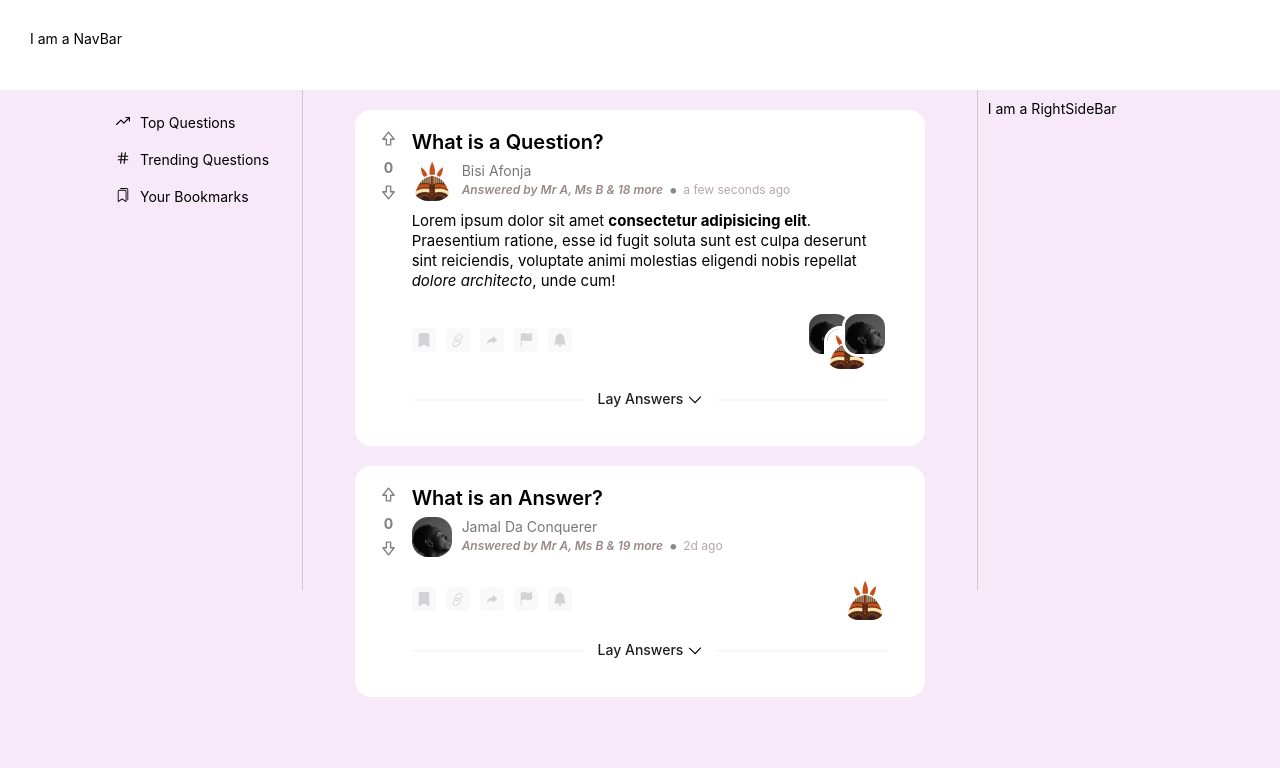
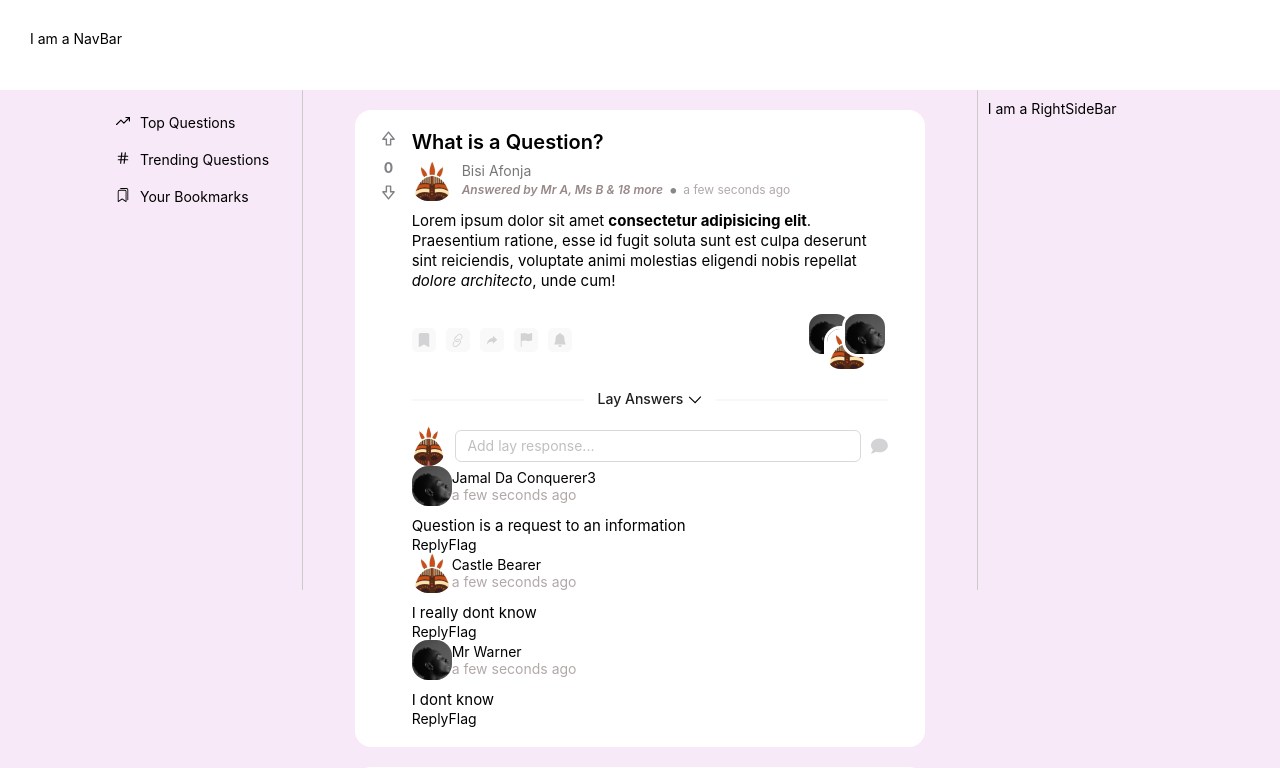
Before and after one commit to whoismuktar/lay-app, a React (Create React App) app: page / in a window 1280 px wide. Shown: the top 768 px of the page. Built offline with nearby package versions, Linux system fonts and the light colour scheme.

Commit message:
progress

```diff
--- a/src/Assets/styles/index.scss
+++ b/src/Assets/styles/index.scss
@@ -6,7 +6,7 @@
   -webkit-font-smoothing: antialiased;
   -moz-osx-font-smoothing: grayscale;
   background-color: #f7e9f8;
-  overflow: hidden;
+  overflow-x: hidden;
 }
 
 .borderTest {
@@ -20,6 +20,18 @@
   list-style: none;
 }
 
+.dflex {
+  display: flex;
+}
+
+.justify-center {
+  display: flex;
+  justify-content: center;
+}
+.justify-space-between {
+  display: flex;
+  justify-content: space-between;
+}
 .align-center {
   display: flex;
   align-items: center;
--- a/src/Helper/index.js
+++ b/src/Helper/index.js
@@ -1,6 +1,21 @@
 import moment from "moment";
 
 export const Filter = {
+  getFullName(user) {
+    if (user) {
+      return `${user.firstName} ${user.lastName}`
+    }
+    return ""
+  },
+  currentUser() {
+    return {
+      username: "dexter",
+      firstName: "Jamal",
+      lastName: "Da Conquerer",
+      profileImage: require("../Assets/images/conquerer.jpeg"),
+    }
+  },
+
   toLocalTimeString(str) {
     return moment(str).calendar(null, {
       lastDay: "[Yesterday,] LT",
--- a/src/Pages/Home/index.js
+++ b/src/Pages/Home/index.js
@@ -1,12 +1,11 @@
 import React from "react";
-import Feed from "../../components/Feed"
+import Feed from "../../components/Feed";
 
 const mainFeed = [
   {
     id: 1,
     title: "What is a Question?",
-    description:
-      `Lorem ipsum dolor sit amet <b>consectetur adipisicing elit</b>.
+    description: `Lorem ipsum dolor sit amet <b>consectetur adipisicing elit</b>.
       Praesentium ratione, esse id fugit soluta sunt est culpa
       deserunt sint reiciendis, voluptate animi molestias
       eligendi nobis repellat <em>dolore architecto</em>, unde cum!`,
@@ -29,6 +28,41 @@
           lastName: "Da Conquerer",
           profileImage: require("../../Assets/images/conquerer.jpeg"),
         },
+        replies: [
+          {
+            comment: {
+              title: "I really dont know",
+            },
+            user: {
+              username: "princess",
+              firstName: "Castle",
+              lastName: "Bearer",
+              profileImage: null,
+            },
+          },
+          {
+            comment: {
+              title: "I really dont know",
+            },
+            user: {
+              username: "princess",
+              firstName: "Castle",
+              lastName: "Bearer",
+              profileImage: null,
+            },
+          },
+          {
+            comment: {
+              title: "I really dont know",
+            },
+            user: {
+              username: "princess",
+              firstName: "Castle",
+              lastName: "Bearer",
+              profileImage: null,
+            },
+          },
+        ],
       },
       {
         comment: {
--- a/src/components/Feed.js
+++ b/src/components/Feed.js
@@ -11,6 +11,8 @@
 import "../Assets/styles/feed.scss";
 import UserCard from "./UserCard";
 import UserCardGroup from "./UserCardGroup";
+import InputBox from "./InputBox";
+import ReplyThread from "./ReplyThread";
 
 function Feed({ feed, i }) {
   const answers = feed.answers;
@@ -45,7 +47,7 @@
                 Answered by Mr A, Ms B & {17 + (i + 1)} more
               </div>
 
-              <span class="bullet-separator">&bull;</span>
+              <span className="bullet-separator">&bull;</span>
 
               <div className="feed__answered_date">
                 {Filter.formatDateFromNowShort(feed.created_at)} ago
@@ -95,6 +97,10 @@
               {/* <HiOutlineChevronRight className="__icon" /> */}
             </div>
           </Divider>
+
+          <InputBox />
+
+          <ReplyThread comments={answers} />
         </div>
       </div>
     </div>
--- a/src/components/UserCard.js
+++ b/src/components/UserCard.js
@@ -2,9 +2,9 @@
 import { Image } from "antd";
 const appAvatar = require("../Assets/images/avatar.jpg");
 
-function UserCard({user, preview=false, className}) {
+function UserCard({user, preview=false, className=""}) {
   return (
-    <div className={`user-card ${className}`}>
+    <div className={`user-card ${ className}`}>
       <Image
         src={user.profileImage ? user.profileImage : appAvatar}
         preview={preview}
```
